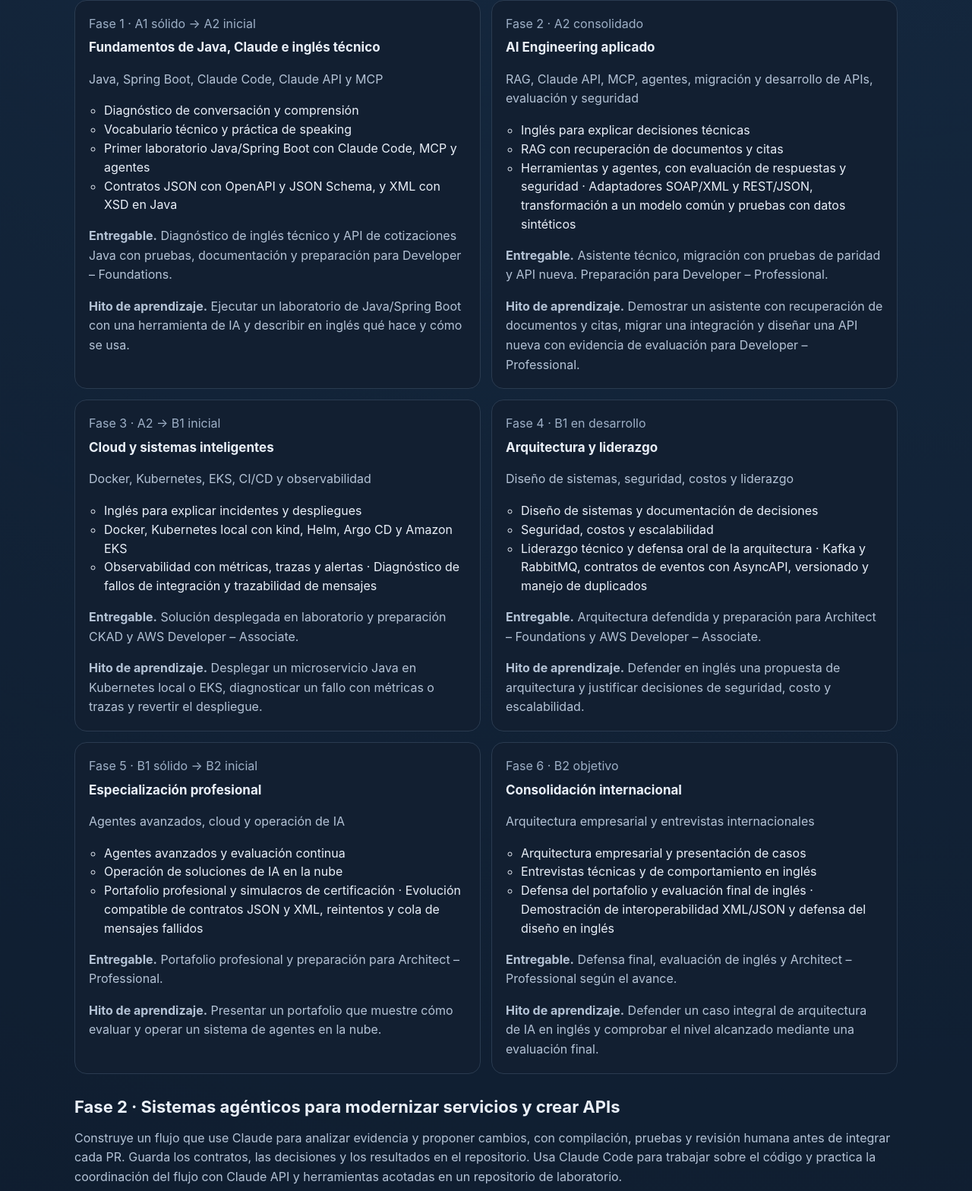
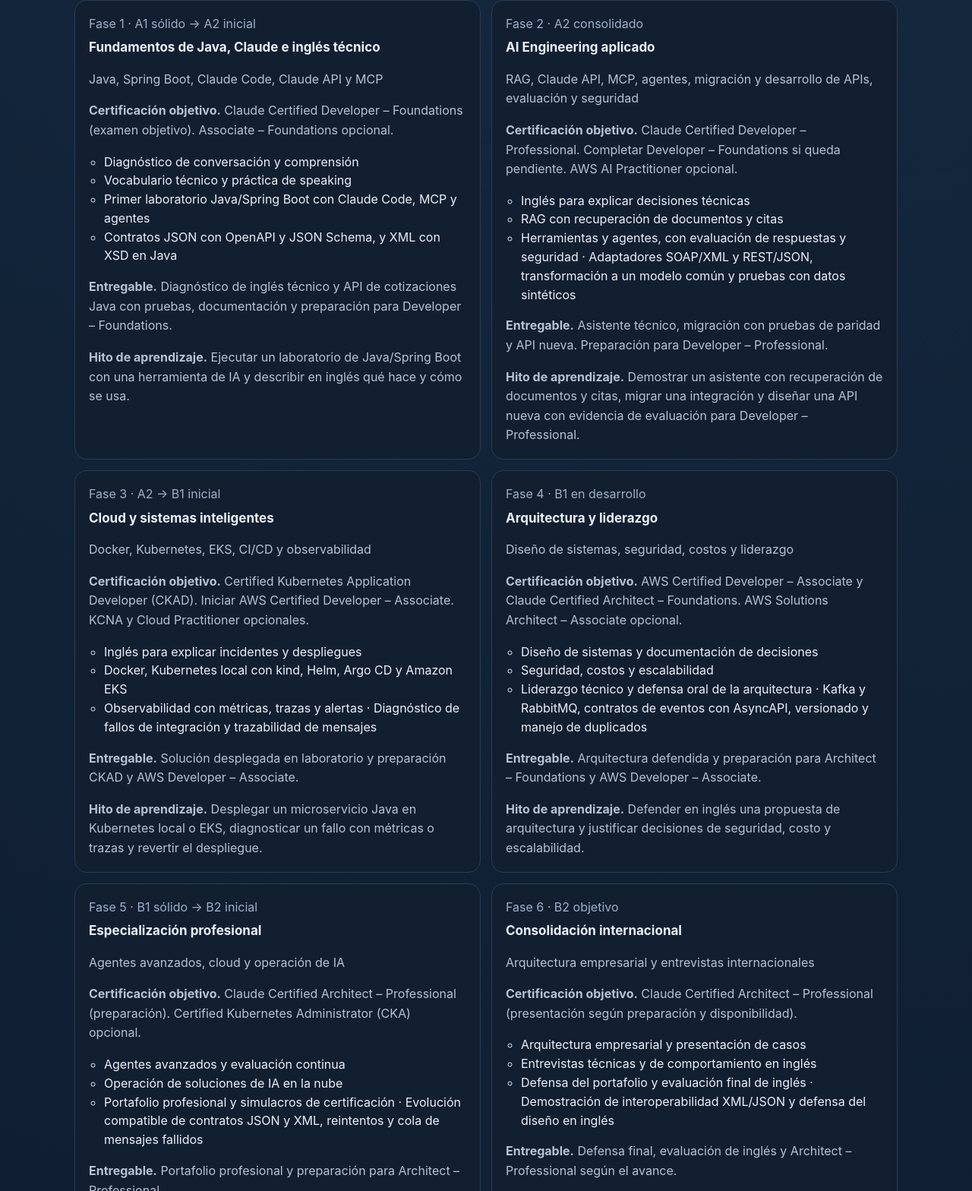
Before and after one commit to dveleper/ai-learning-roadmap, a plain HTML site: page index.html in a window 1280 px wide. Shown: the part 1228-2796 px from the top of the page at 76% size. Drawn offline with nearby package versions, Linux system fonts and the light colour scheme.

Commit message:
Muestra las certificaciones objetivo en cada fase

```diff
--- a/index.html
+++ b/index.html
@@ -3,6 +3,7 @@
 
 .phase-summary{display:block;margin-top:8px;font-size:.88rem}
 .phase .progress{margin-top:10px}
+.phase-certification{display:block;font-size:.88rem;line-height:1.4;color:#a6e5d5;margin-top:8px}
 
 .course-grid,.curriculum-grid{display:grid;grid-template-columns:repeat(2,minmax(0,1fr));gap:14px}
 .curriculum-grid{list-style:none;padding:0;margin:18px 0 0}
@@ -204,6 +205,14 @@ const phases=[['Fundamentos de Java, Claude e inglés técnico','25 nov 2026 –
 };
 const storageKey='ai-roadmap-progress-v1';let state={done:{},logs:{}};try{let raw=JSON.parse(localStorage.getItem(storageKey));if(raw&&typeof raw==='object'){state.done=raw.done||{};state.logs=raw.logs||{}}}catch(e){}let progressSync; const $=id=>document.getElementById(id);const persist=()=>{try{localStorage.setItem(progressSync?.storageKey() || storageKey,JSON.stringify(state))}catch(e){alert('No se pudo guardar en este navegador. Exporta un respaldo.')}};
 const phaseContents = [["Diagnóstico de conversación y comprensión", "Vocabulario técnico y práctica de speaking", "Primer laboratorio Java/Spring Boot con Claude Code, MCP y agentes", "Contratos JSON con OpenAPI y JSON Schema, y XML con XSD en Java"], ["Inglés para explicar decisiones técnicas", "RAG con recuperación de documentos y citas", "Herramientas y agentes, con evaluación de respuestas y seguridad · Adaptadores SOAP/XML y REST/JSON, transformación a un modelo común y pruebas con datos sintéticos"], ["Inglés para explicar incidentes y despliegues", "Docker, Kubernetes local con kind, Helm, Argo CD y Amazon EKS", "Observabilidad con métricas, trazas y alertas · Diagnóstico de fallos de integración y trazabilidad de mensajes"], ["Diseño de sistemas y documentación de decisiones", "Seguridad, costos y escalabilidad", "Liderazgo técnico y defensa oral de la arquitectura · Kafka y RabbitMQ, contratos de eventos con AsyncAPI, versionado y manejo de duplicados"], ["Agentes avanzados y evaluación continua", "Operación de soluciones de IA en la nube", "Portafolio profesional y simulacros de certificación · Evolución compatible de contratos JSON y XML, reintentos y cola de mensajes fallidos"], ["Arquitectura empresarial y presentación de casos", "Entrevistas técnicas y de comportamiento en inglés", "Defensa del portafolio y evaluación final de inglés · Demostración de interoperabilidad XML/JSON y defensa del diseño en inglés"]];
+const phaseCertifications = [
+  'Claude Certified Developer – Foundations (examen objetivo). Associate – Foundations opcional.',
+  'Claude Certified Developer – Professional. Completar Developer – Foundations si queda pendiente. AWS AI Practitioner opcional.',
+  'Certified Kubernetes Application Developer (CKAD). Iniciar AWS Certified Developer – Associate. KCNA y Cloud Practitioner opcionales.',
+  'AWS Certified Developer – Associate y Claude Certified Architect – Foundations. AWS Solutions Architect – Associate opcional.',
+  'Claude Certified Architect – Professional (preparación). Certified Kubernetes Administrator (CKA) opcional.',
+  'Claude Certified Architect – Professional (presentación según preparación y disponibilidad).'
+];
 const milestones = [
   'Ejecutar un laboratorio de Java/Spring Boot con una herramienta de IA y describir en inglés qué hace y cómo se usa.',
   'Demostrar un asistente con recuperación de documentos y citas, migrar una integración y diseñar una API nueva con evidencia de evaluación para Developer – Professional.',
@@ -218,6 +227,7 @@ $('curriculum').innerHTML = phases.map(([name, , english, technology, deliverabl
     <span class="muted">Fase ${index + 1} · ${english}</span>
     <h3>${name}</h3>
     <p>${technology}</p>
+    <p><strong>Certificación objetivo.</strong> ${phaseCertifications[index]}</p>
     <ul>${phaseContents[index].map(topic => `<li>${topic}</li>`).join('')}</ul>
     <p><strong>Entregable.</strong> ${deliverable}</p>
     <p><strong>Hito de aprendizaje.</strong> ${milestones[index]}</p>
@@ -281,6 +291,7 @@ function renderPhase(index) {
   $('phaseDetail').innerHTML = `<span class="muted">FASE ${index + 1} · ${rangeText(index)}</span>
     <h3>${phase[0]}</h3><p><strong>Inglés</strong> · ${phase[2]}</p>
     <p><strong>Tecnología</strong> · ${phase[3]}</p>
+    <p><strong>Certificación objetivo</strong> · ${phaseCertifications[index]}</p>
     <h3>Contenidos</h3><ul>${phaseContents[index].map(item => '<li>' + item + '</li>').join('')}</ul>
     <p><strong>Entregable</strong> · ${phase[4]}</p>${index ? '<p>Duración prevista · ' + phase[1] + ' semanas</p>' : ''}`;
   const button = $('activatePhase');
@@ -306,7 +317,7 @@ function renderPhase(index) {
 for (const [i, phase] of phases.entries()) {
   const button = document.createElement('button');
   button.className = 'phase';
-  button.innerHTML = `<span class="number">FASE ${i + 1}</span><h3>${phase[0]}</h3><small></small><div class="progress" aria-hidden="true"><div></div></div><span class="phase-summary"></span>`;
+  button.innerHTML = `<span class="number">FASE ${i + 1}</span><h3>${phase[0]}</h3><span class="phase-certification">${phaseCertifications[i].split(". ")[0]}</span><small></small><div class="progress" aria-hidden="true"><div></div></div><span class="phase-summary"></span>`;
   button.onclick = () => renderPhase(i);
   $('phaseButtons').appendChild(button);
 }
```
